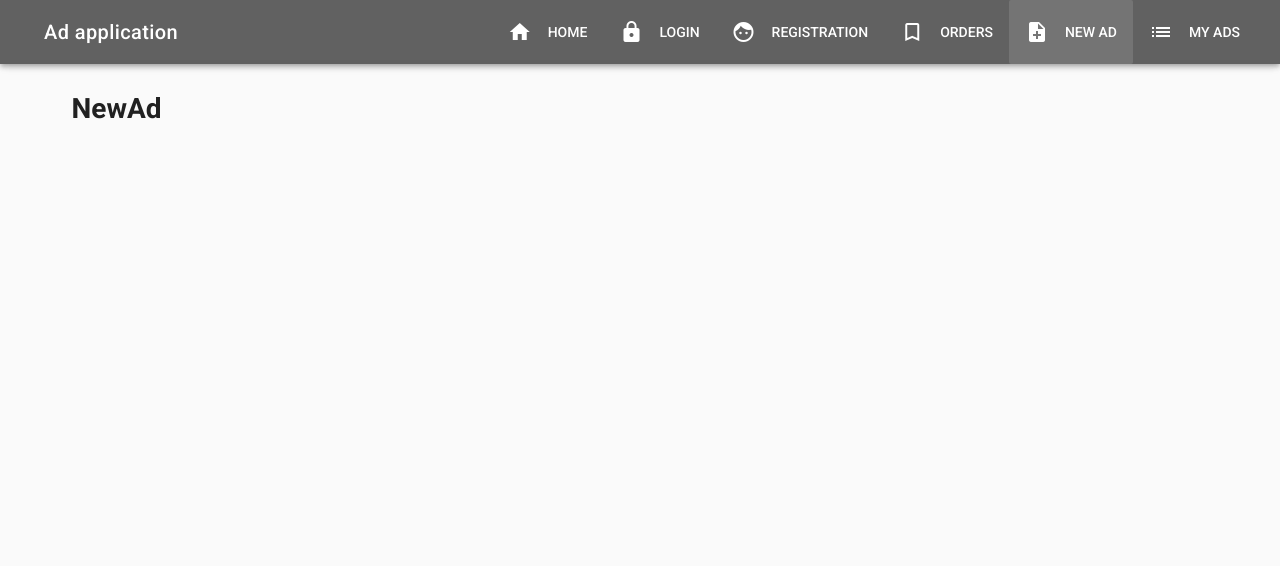
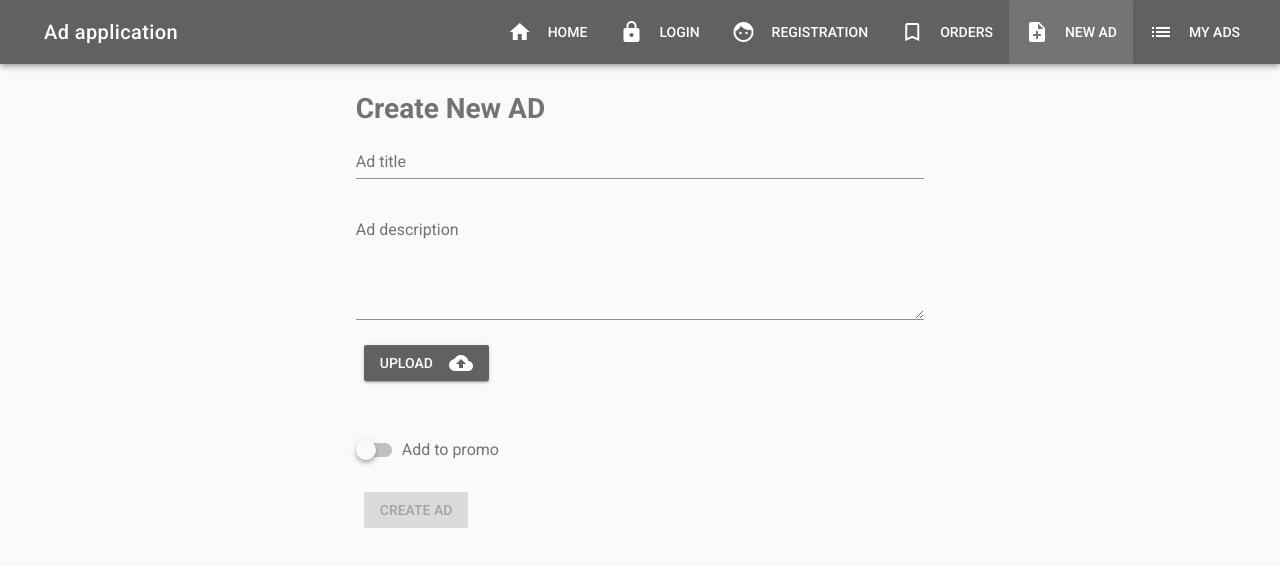
Before and after one commit to pavel-zhdanov/Vue-SPA, a Vue app: page /new in a window 1280 px wide. Shown: the top 566 px of the page. Built offline with nearby package versions, Linux system fonts and the light colour scheme.

Commit message:
add new ad page

```diff
--- a/src/components/Ads/NewAd.vue
+++ b/src/components/Ads/NewAd.vue
@@ -1,8 +1,63 @@
 <template>
   <v-container>
     <v-layout row>
-      <v-flex xs12>
-        <h1>NewAd</h1>
+      <v-flex xs12 sm6 offset-sm3>
+        <h1 class="text--secondary">Create New AD</h1>
+
+        <v-form ref="form" v-model="valid" validation>
+          <v-text-field
+            name="title"
+            label="Ad title"
+            type="text"
+            v-model="title"
+            required
+            :rules="[(v) => !!v || 'Title is required!']"
+          ></v-text-field>
+          <v-textarea
+            name="description"
+            label="Ad description"
+            type="text"
+            v-model="description"
+            :rules="[(v) => !!v || 'Description is required!']"
+          ></v-textarea>
+        </v-form>
+
+        <v-layout row>
+          <v-flex xs12>
+            <v-btn class="white--text mb-3" color="grey darken-2">Upload
+              <v-icon right dark>cloud_upload</v-icon>
+            </v-btn>
+          </v-flex>
+        </v-layout>
+
+        <v-layout row>
+          <v-flex xs12>
+            <img src="" alt="" height="100">
+          </v-flex>
+        </v-layout>
+
+        <v-layout row>
+          <v-flex xs12>
+            <v-switch
+              label="Add to promo"
+              v-model="promo"
+              color="grey darken-2"
+            ></v-switch>
+          </v-flex>
+        </v-layout>
+
+        <v-layout row>
+          <v-flex xs12>
+            <v-spacer></v-spacer>
+            <v-btn
+              class="white--text"
+              color="grey darken-2"
+              @click="createAd"
+              :disabled="!valid"
+            >Create Ad</v-btn>
+          </v-flex>
+        </v-layout>
+
       </v-flex>
     </v-layout>
   </v-container>
@@ -12,7 +67,23 @@
   export default {
     data() {
       return {
+        title: '',
+        description: '',
+        valid: false,
+        promo: false,
       };
+    },
+    methods: {
+      createAd() {
+        if (this.$refs.form.validate()) {
+          const ad = {
+            title: this.title,
+            description: this.description,
+            promo: this.promo,
+          };
+          console.log(ad);
+        }
+      },
     },
   };
 </script>
```
